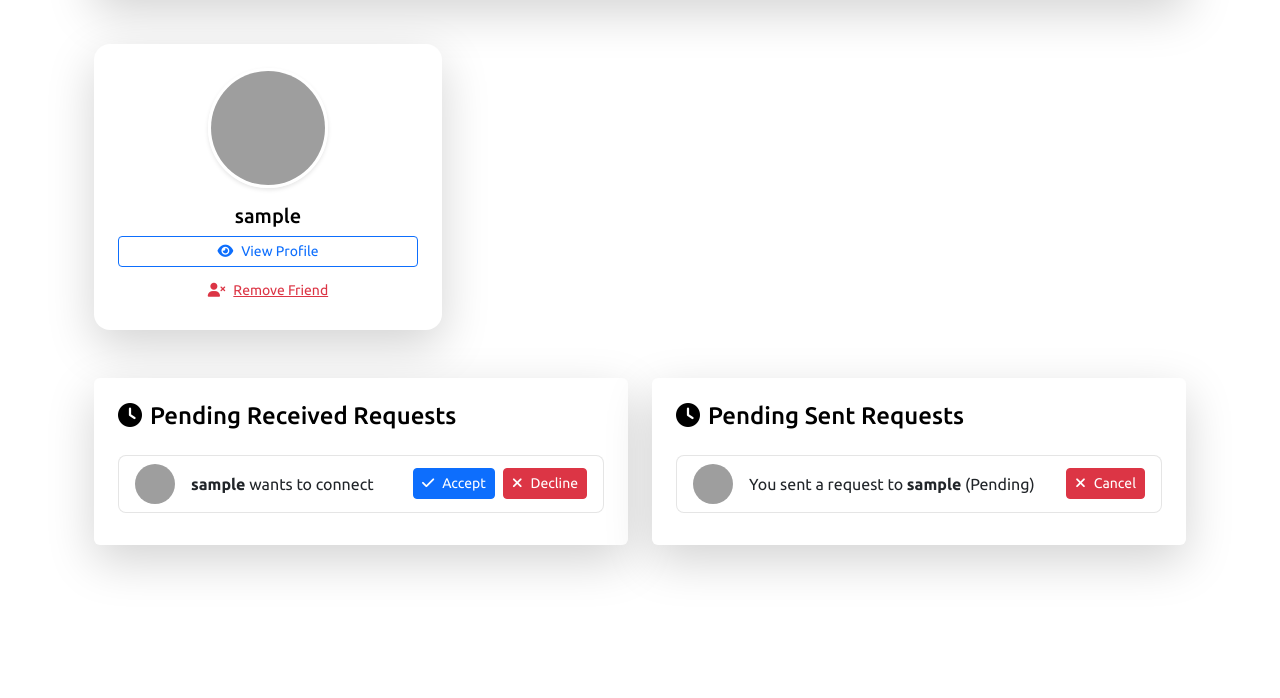
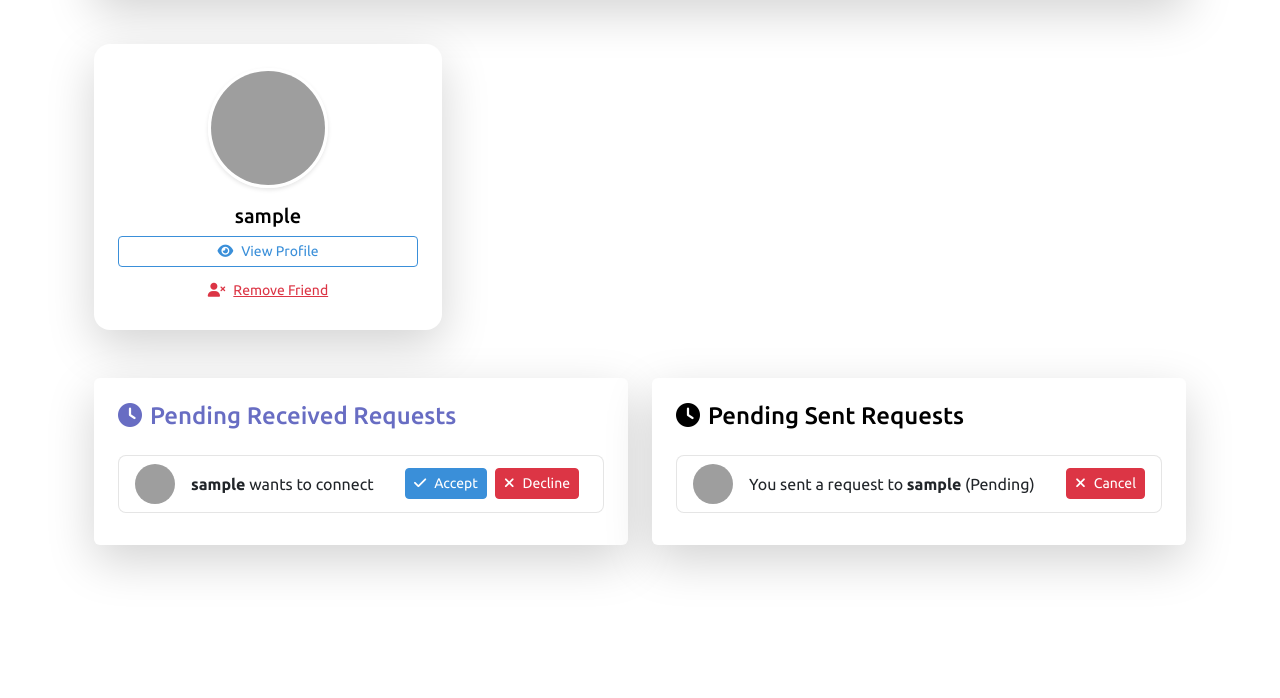
Before and after one commit to Geraldine-Edwards/Gift-Pal, a Django app: page /friends/friends/ in a window 1280 px wide. Shown: the part 484-1182 px from the top of the page. Run offline with Django 5.2, Linux system fonts and the light colour scheme; a user stored in the database is signed in; tables that the repository leaves empty hold one stand-in row (values such as "Sample post"); parts of the project's set-up code (start-up, migrations or seed data) failed here and were passed over; some libraries are stand-ins or nearby versions; some web fonts are replaced; grey boxes are pictures that could not be loaded.

Commit message:
Update friendslist template styles for improved UI; change button colors and enhance layout for better user experience

```diff
--- a/friendslist/templates/friendslist/friendslist.html
+++ b/friendslist/templates/friendslist/friendslist.html
@@ -77,7 +77,7 @@
                     <h3 class="h5 mb-2">{{ friend.username }}</h3>
                     <div class="d-grid gap-2">
                         <a href="{% url 'friendslist:friendsdetail' friend.id %}"
-                            class="btn btn-outline-primary btn-sm">
+                            class="btn btn-outline-blue btn-sm">
                             <i class="fas fa-eye me-2"></i>View Profile
                         </a>
                         <form action="{% url 'friendslist:remove_friend' friend.id %}" method="post">
@@ -109,24 +109,24 @@
         <div class="col-md-6">
             <div class="card shadow-lg border-0 mb-5">
                 <div class="card-body p-4">
-                    <h4 class="card-title mb-4"><i class="fas fa-clock me-2"></i>Pending Received Requests</h4>
+                    <h4 class="card-title mb-4 text-purple"><i class="fas fa-clock me-2"></i>Pending Received Requests</h4>
                     <div class="list-group">
                         {% for request in pending_received_requests %}
                         <div class="list-group-item d-flex align-items-center">
                             <img src="{{ request.sender.myaccount.profile_image.url|default:'https://res.cloudinary.com/dqm93egis/image/upload/v1738488445/nobody_l7bbqh.jpg' }}"
                                 class="rounded-circle me-3" width="40" height="40" alt="{{ request.sender.username }}">
-                            <div class="flex-grow-1">
+                            <div class="flex-grow-1 me-2">
                                 <strong>{{ request.sender.username }}</strong> wants to connect
                             </div>
                             <form method="post" action="{% url 'friendslist:accept_friend_request' request.id %}">
                                 {% csrf_token %}
-                                <button type="submit" class="btn btn-primary btn-sm me-2">
+                                <button type="submit" class="btn btn-blue btn-sm me-2">
                                     <i class="fas fa-check me-2"></i>Accept
                                 </button>
                             </form>
                             <form method="post" action="{% url 'friendslist:decline_friend_request' request.id %}">
                                 {% csrf_token %}
-                                <button type="submit" class="btn btn-danger btn-sm">
+                                <button type="submit" class="btn btn-danger btn-sm me-2">
                                     <i class="fas fa-times me-2"></i>Decline
                                 </button>
                             </form>
```
